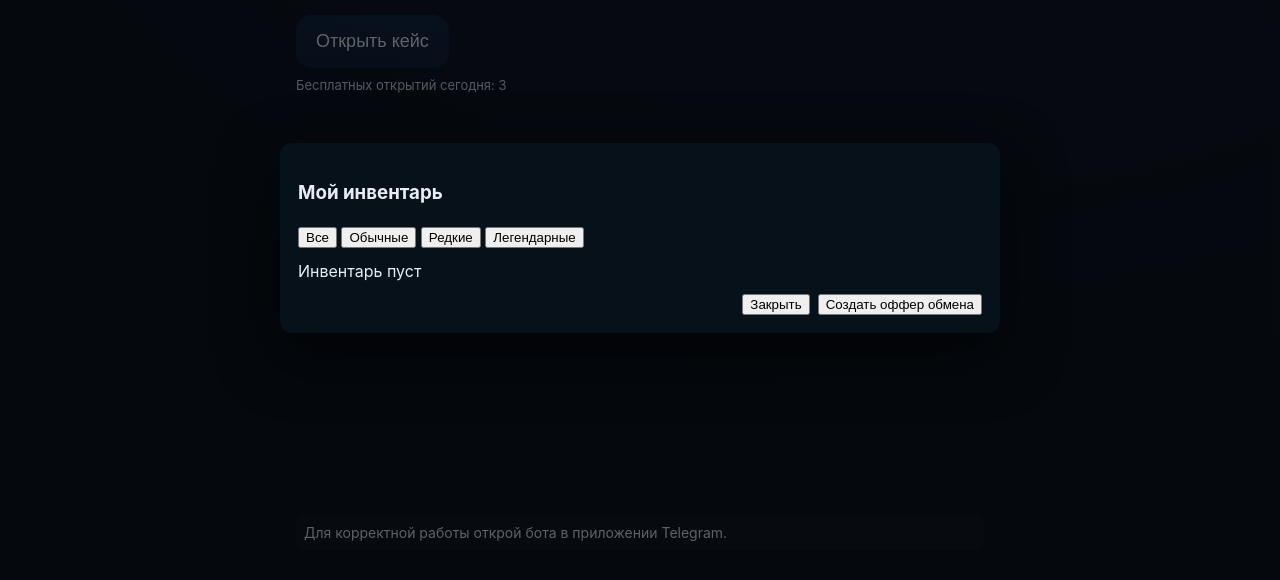
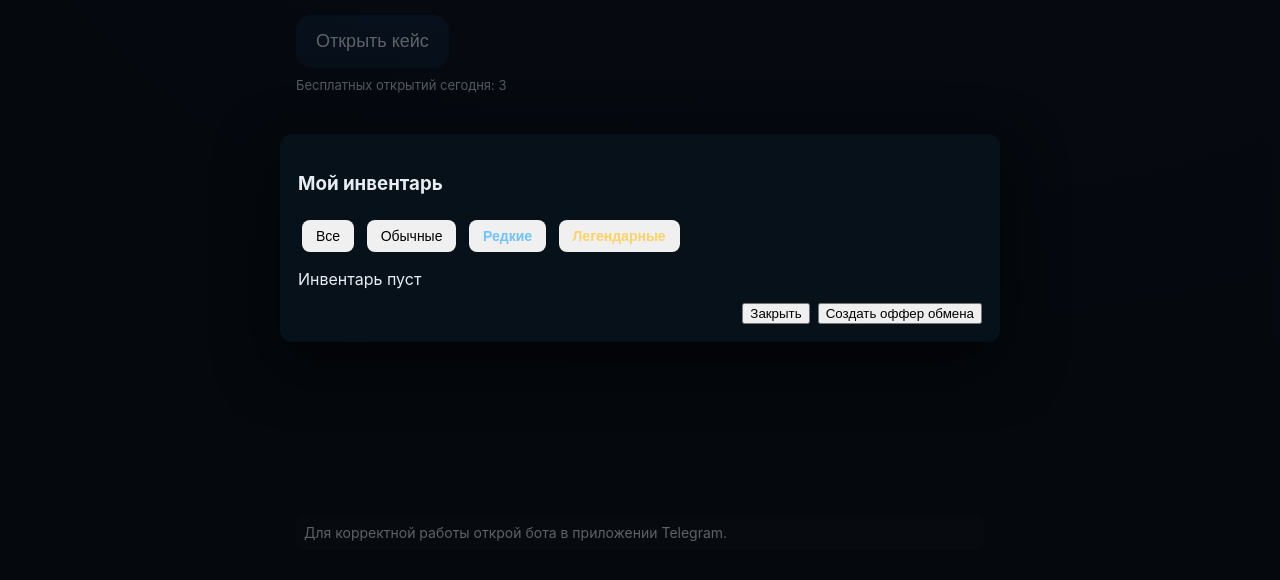
Before and after one commit to CYD-designer/citydrop-app, a plain HTML site: page index.html in a window 1280 px wide. Both pictures are taken after a click on the button "Инвентарь". Shown: the part 162-742 px from the top of the page. Drawn offline with Linux system fonts and the light colour scheme.

Commit message:
Update styles.css

```diff
--- a/styles.css
+++ b/styles.css
@@ -39,3 +39,29 @@
 /* centered disclaimer */
 .centered{max-width:760px;margin:40px auto;padding:20px;background:rgba(255,255,255,.02);border-radius:12px}
 .small{font-size:13px}
+
+/* Кнопки альбомов */
+.albums button {
+  padding: 8px 14px;
+  border: none;
+  border-radius: 8px;
+  margin: 4px;
+  cursor: pointer;
+  background: #f0f0f0;
+  font-size: 14px;
+  transition: 0.2s;
+}
+
+.albums button:hover {
+  background: #e0e0e0;
+}
+
+.albums button[data-filter="редкий"] {
+  color: #6fc3ff;   /* голубой */
+  font-weight: 600;
+}
+
+.albums button[data-filter="легендарный"] {
+  color: #ffd166;   /* золотой */
+  font-weight: 600;
+}
```
